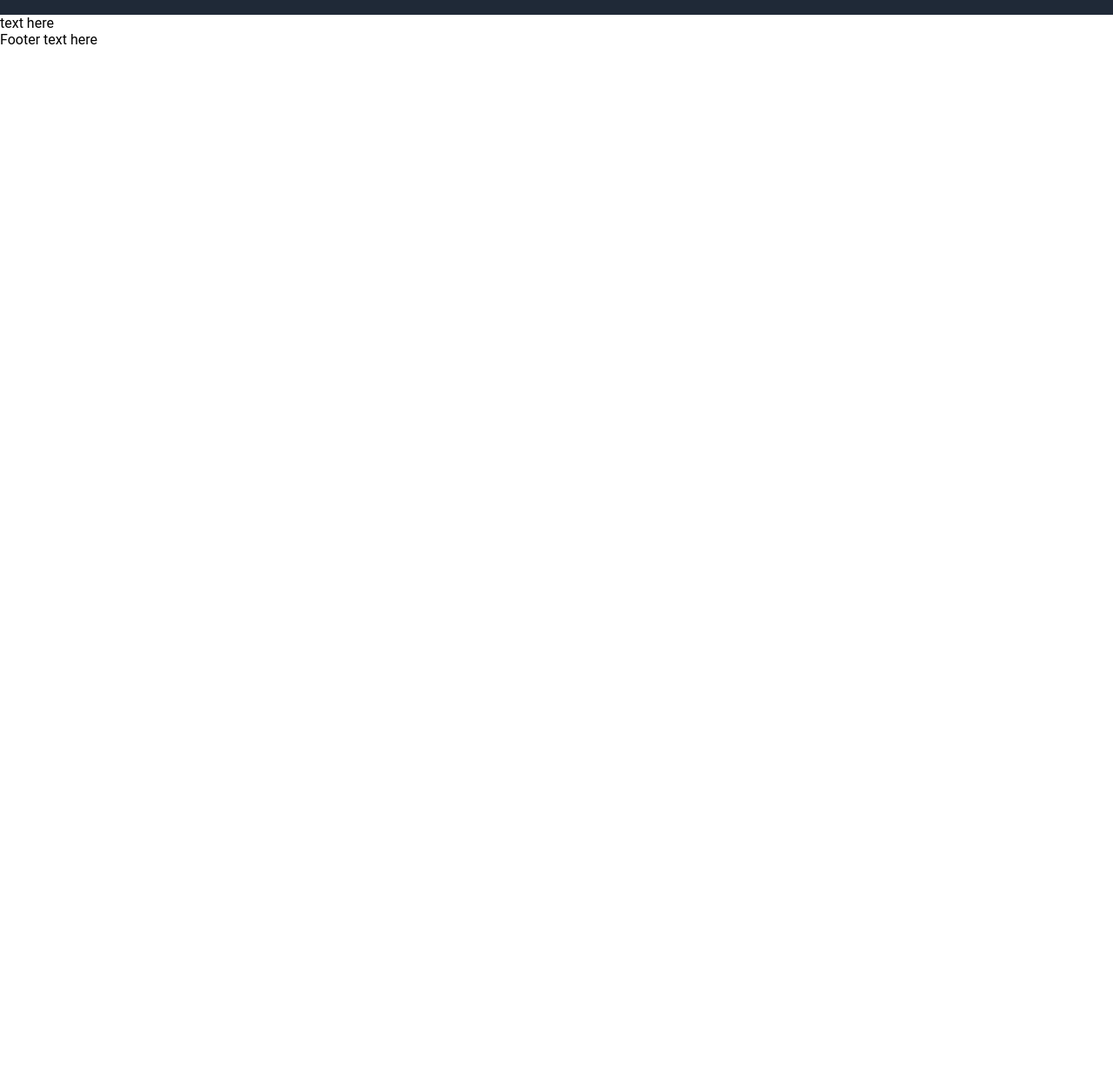
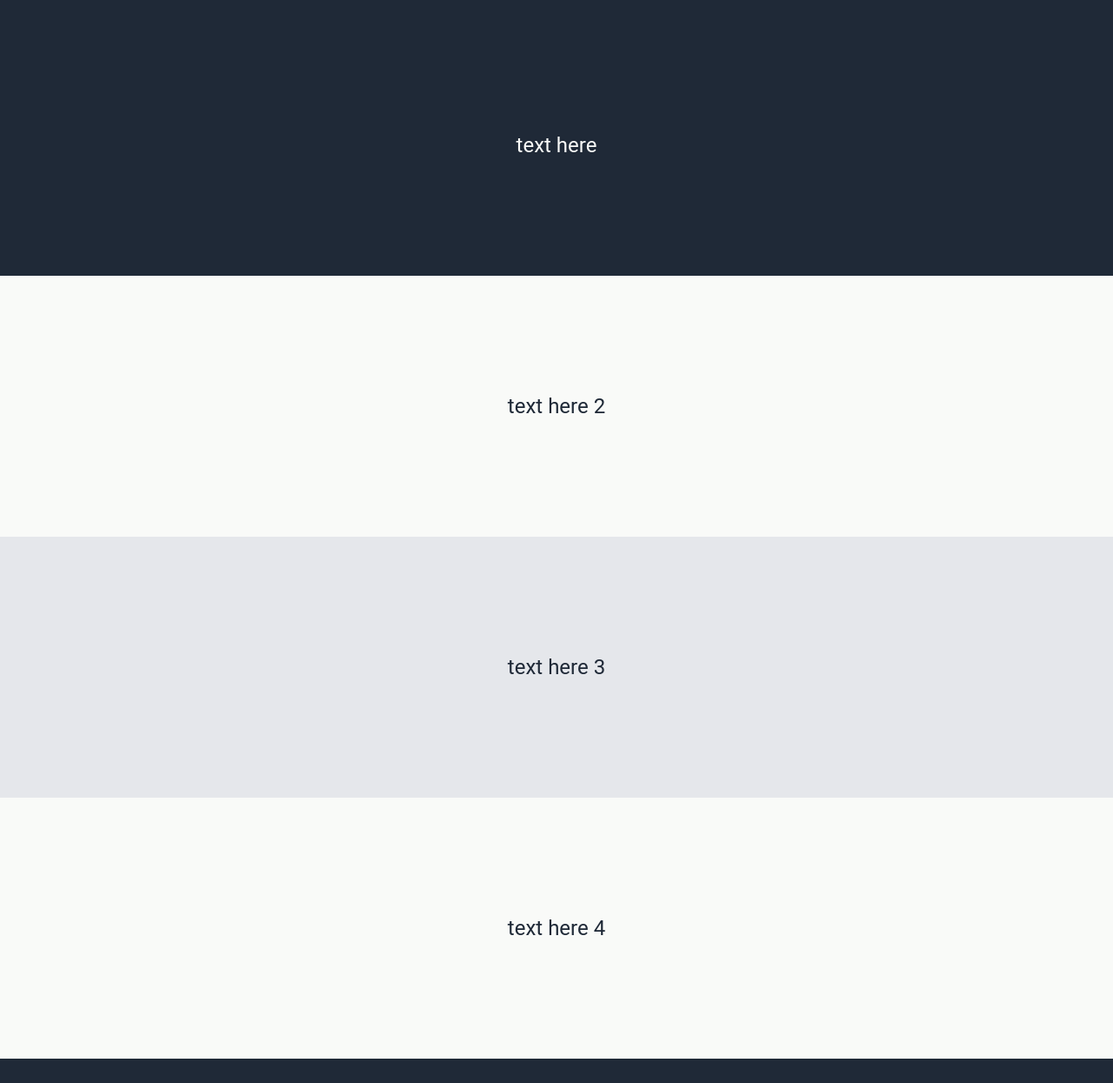
Before and after one commit to JakebGutierrez/landing-page, a plain HTML site: page index.html in a window 1280 px wide. Shown: the part 52-1297 px from the top of the page at 87% size. Before the commit the page ends 800 px from the top, so only its background shows below. Drawn offline with Linux system fonts and the light colour scheme.

Commit message:
Scaffolding

```diff
--- a/index.html
+++ b/index.html
@@ -19,6 +19,15 @@
     <div class="body">
         text here
     </div>
+    <div class="body2">
+        text here 2
+    </div>
+    <div class="body3">
+        text here 3
+    </div>
+    <div class="body2">
+        text here 4
+    </div>
     <div class="footer">
         Footer text here
     </div>
--- a/styles.css
+++ b/styles.css
@@ -1,13 +1,11 @@
 body {
-    height: 100vh;
     margin: 0;
-    overflow: hidden;
     font-family: Roboto, sans-serif;
     display: flex;
     flex-direction: column;
   }
 
-.header{
+.header {
   display: flex;
   justify-content: space-between;
   align-items: center;
@@ -15,11 +13,38 @@ body {
   background: #1f2937;
   color: #F9FAF8;
   font-size: 24px;
+  height: 69px;
   /* font-weight: bolder; */
+}
 
-  height: 69px;
-  display: flex;
-  align-items: center;
+.body {
+    display: flex;
+    justify-content: center;
+    align-items: center;
+    background: #1f2937;
+    color: #F9FAF8;
+    font-size: 24px;
+    height: 300px;
+}
+
+.body2 {
+    display: flex;
+    justify-content: center;
+    align-items: center;
+    background: #F9FAF8;
+    color: #1f2937;
+    font-size: 24px;
+    height: 300px;
+}
+
+.body3 {
+    display: flex;
+    justify-content: center;
+    align-items: center;
+    background: #E5E7EB;
+    color: #1f2937;
+    font-size: 24px;
+    height: 300px;
 }
 
 a {
@@ -40,3 +65,12 @@ ul {
     /* color: #E5E7EB; */
     font-size: 18px;
 }
+
+.footer {
+    height: 72px;
+    background: #1f2937;
+    color: #F9FAF8;
+    display: flex;
+    align-items: center;
+    justify-content: center;
+  }
```
